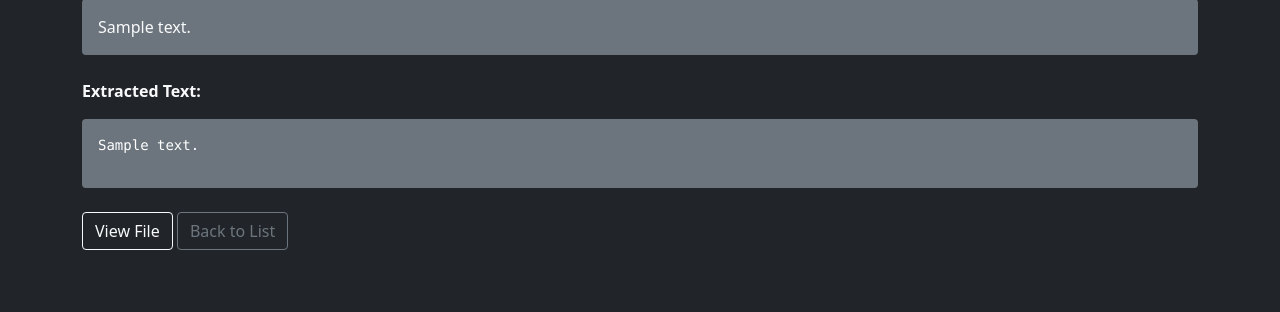
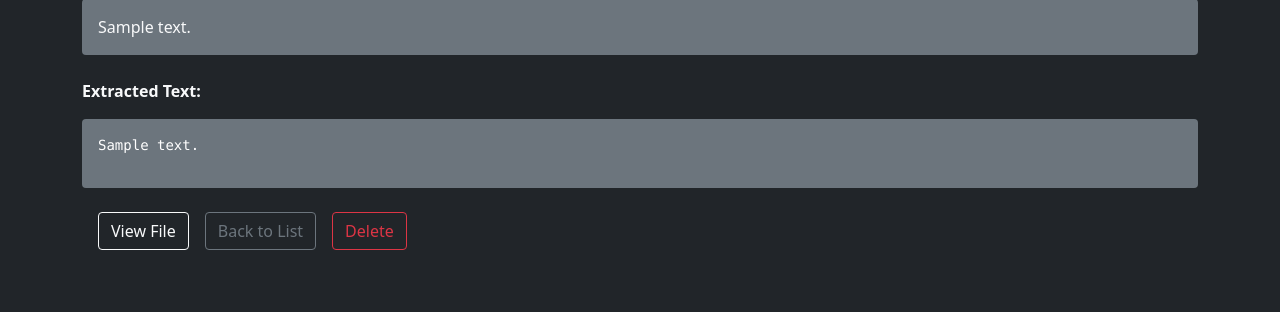
Before and after one commit to msncoder/dms_project, a Django app: page /document/1/ in a window 1280 px wide. Shown: the part 255-567 px from the top of the page. Run offline with Django 5.2, Linux system fonts and the light colour scheme; a user stored in the database is signed in; data comes from the database, SQL or seed files in the repository; both versions use the stored data as it was after the commit; tables that the repository leaves empty hold one stand-in row (values such as "Sample post").

Commit message:
complete project

```diff
--- a/documents/models.py
+++ b/documents/models.py
@@ -1,6 +1,77 @@
-from django.contrib.auth.models import AbstractUser, Group, Permission
+# from django.contrib.auth.models import AbstractUser, BaseUserManager, Group, Permission
+# from django.db import models
+
+# class CustomUser(AbstractUser):
+#     ROLE_CHOICES = (
+#         ('superadmin', 'Super Admin'),
+#         ('admin', 'Admin'),
+#         ('editor', 'Editor'),
+#     )
+#     role = models.CharField(max_length=20, choices=ROLE_CHOICES, default='editor')
+
+#     # Fix reverse accessor conflict
+#     groups = models.ManyToManyField(
+#         Group,
+#         related_name='customuser_set',  # ✅ change this
+#         blank=True,
+#         help_text=(
+#             'The groups this user belongs to. A user will get all permissions '
+#             'granted to each of their groups.'
+#         ),
+#         verbose_name='groups',
+#     )
+
+#     user_permissions = models.ManyToManyField(
+#         Permission,
+#         related_name='customuser_set',  # ✅ change this too
+#         blank=True,
+#         help_text='Specific permissions for this user.',
+#         verbose_name='user permissions',
+#     )
+
+
+# class Document(models.Model):
+#     user = models.ForeignKey(CustomUser, on_delete=models.CASCADE)
+#     title = models.CharField(max_length=255)
+#     category = models.CharField(max_length=100)
+#     file = models.FileField(upload_to='documents/')
+#     summary = models.TextField(blank=True, null=True)
+#     extracted_text = models.TextField(blank=True, null=True)
+#     uploaded_at = models.DateTimeField(auto_now_add=True)
+
+#     def __str__(self):
+#         return self.title
+
+
+
+from django.contrib.auth.models import AbstractUser, BaseUserManager, Group, Permission
 from django.db import models
 
+# 🔸 Step 1: Custom Manager
+class CustomUserManager(BaseUserManager):
+    def create_user(self, username, email=None, password=None, **extra_fields):
+        if not username:
+            raise ValueError('The Username must be set')
+        email = self.normalize_email(email)
+        extra_fields.setdefault('role', 'editor')  # Default role
+        user = self.model(username=username, email=email, **extra_fields)
+        user.set_password(password)
+        user.save(using=self._db)
+        return user
+
+    def create_superuser(self, username, email=None, password=None, **extra_fields):
+        extra_fields.setdefault('is_staff', True)
+        extra_fields.setdefault('is_superuser', True)
+        extra_fields.setdefault('role', 'superadmin')  # Superuser role
+
+        if extra_fields.get('is_staff') is not True:
+            raise ValueError('Superuser must have is_staff=True.')
+        if extra_fields.get('is_superuser') is not True:
+            raise ValueError('Superuser must have is_superuser=True.')
+
+        return self.create_user(username, email, password, **extra_fields)
+
+# 🔸 Step 2: Custom User Model
 class CustomUser(AbstractUser):
     ROLE_CHOICES = (
         ('superadmin', 'Super Admin'),
@@ -9,27 +80,27 @@ class CustomUser(AbstractUser):
     )
     role = models.CharField(max_length=20, choices=ROLE_CHOICES, default='editor')
 
-    # Fix reverse accessor conflict
     groups = models.ManyToManyField(
         Group,
-        related_name='customuser_set',  # ✅ change this
+        related_name='customuser_set',
         blank=True,
-        help_text=(
-            'The groups this user belongs to. A user will get all permissions '
-            'granted to each of their groups.'
-        ),
         verbose_name='groups',
+        help_text='Groups this user belongs to.'
     )
 
     user_permissions = models.ManyToManyField(
         Permission,
-        related_name='customuser_set',  # ✅ change this too
+        related_name='customuser_set',
         blank=True,
-        help_text='Specific permissions for this user.',
         verbose_name='user permissions',
+        help_text='Specific permissions for this user.'
     )
 
+    # 👇 Assign custom manager
+    objects = CustomUserManager()
 
+
+# 🔸 Step 3: Document model
 class Document(models.Model):
     user = models.ForeignKey(CustomUser, on_delete=models.CASCADE)
     title = models.CharField(max_length=255)
--- a/documents/templates/documents/detail.html
+++ b/documents/templates/documents/detail.html
@@ -46,8 +46,15 @@
 <div class="bg-secondary p-3 rounded table-responsive" style="max-height: 300px; overflow-y: scroll;">
       <pre class="text-white">{{ document.extracted_text }}</pre>
     </div>
-    <a href="{{ document.file.url }}" class="btn btn-outline-light mt-4 mb-4" target="_blank">View File</a>
-    <a href="{% url 'document_list' %}" class="btn btn-outline-secondary mt-4 mb-4">Back to List</a>
+    <div class="d-flex ">
+      <a href="{{ document.file.url }}" class="btn btn-outline-light mt-4 mb-4 ms-3" target="_blank">View File</a>
+    <a href="{% url 'document_list' %}" class="btn btn-outline-secondary mt-4 mb-4 ms-3">Back to List</a>
+    <form method="post" action="{% url 'delete_document' document.pk %}">
+  {% csrf_token %}
+  <button type="submit" class="btn btn-outline-danger mt-4 mb-4 ms-3">Delete</button>
+</form>
+
+    </div>
   </div>
 </body>
 </html>
--- a/documents/templates/documents/list.html
+++ b/documents/templates/documents/list.html
@@ -116,7 +116,10 @@ tbody td {
   </div> {% endcomment %}
 
   <div class="d-flex justify-content-between align-items-center mb-3">
+  <div>
+    <a href="{% url 'logout' %}" class="btn btn-danger btn-lg px-5 m-3 btn-hover-reverse">Logout</a>
   <a href="{% url 'upload_document' %}" class="btn btn-light btn-lg px-5 m-3 btn-hover-reverse">Upload</a>
+  </div>
 
   <form class="d-flex">
     <input id="searchInput" class="form-control me-2 bg-dark text-white border-secondary "
--- a/documents/templates/documents/upload.html
+++ b/documents/templates/documents/upload.html
@@ -81,7 +81,7 @@
                 {% endfor %}
 
                 <button type="submit" class="btn btn-outline-light btn-lg px-5">Upload</button>
-<a href="{% url 'document_list' %}" class="btn btn-light btn-lg px-5 m-3 btn-hover-reverse">Back</a>
+                <a href="{% url 'document_list' %}" class="btn btn-light btn-lg px-5 m-3 btn-hover-reverse">Back</a>
               </form>
             </div>
 
--- a/documents/urls.py
+++ b/documents/urls.py
@@ -6,7 +6,7 @@ urlpatterns = [
     path('list/', views.document_list, name='document_list'),  # ✅ Add this
     # path('ajax-search/', views.ajax_search_documents, name='ajax_search_documents'),
     path('document/<int:pk>/', views.document_detail, name='document_detail'),
-    path('document/<int:pk>/', views.delete_document, name='delete_document'),
+    path('delete/<int:pk>/', views.delete_document, name='delete_document'),
     path('register/',views.register,name='register'),
     path('login/',views.user_login,name='login'),
     path('logout/',views.user_logout,name='logout'),
--- a/documents/views.py
+++ b/documents/views.py
@@ -56,7 +56,7 @@ def user_login(request):
 
     return render(request,'accounts/login.html')
 
-# @login_required
+@login_required
 def user_logout(request):
     logout(request)
     return redirect('login')
@@ -64,7 +64,7 @@ def user_logout(request):
 # authentication ends
 
 
-# @login_required
+@login_required
 def document_list(request):
     if request.user.role == 'editor':
         documents = Document.objects.filter(user=request.user).order_by('-uploaded_at')
@@ -72,23 +72,29 @@ def document_list(request):
         documents = Document.objects.all().order_by('-uploaded_at')  # 👈 Removed user filter
     return render(request, 'documents/list.html', {'documents': documents})
 
-# @login_required
+@login_required
 def document_detail(request, pk):
     document = get_object_or_404(Document, pk=pk)
     if request.user == document.user or is_admin(request.user):
         return render(request, 'documents/detail.html', {'document': document})
     return redirect('document_list')
 
-# @login_required
-def delete_document(request,pk):
-    document = get_object_or_404(Document, id=pk)
-    if request.user == document.user or is_admin(request.user):
-        document.delete()
-
-    return redirect('document_list')
+@login_required
+def delete_document(request, pk):
+    print("delete")
+    document = get_object_or_404(Document, pk=pk)
+    if request.method == 'POST':
+        if request.user == document.user or is_admin(request.user):
+            print("Deleting:", document.title)
+            document.delete()
+            return redirect('document_list')
+        else:
+            print("No permission to delete.")
+    return redirect('document_detail', pk=pk)
 
 
-# @login_required
+
+@login_required
 def upload_document(request):
     if request.method == 'POST':
         form = DocumentForm(request.POST, request.FILES)
--- a/requirements.txt
+++ b/requirements.txt
@@ -37,6 +37,7 @@ prov==2.1.1
 psycopg2-binary==2.9.10
 puremagic==1.30
 pydot==4.0.1
+pydot==4.0.1
 PyMuPDF==1.26.3
 pyparsing==3.2.3
 pytesseract==0.3.13
```
Also changed, not shown: db.sqlite3, documents/migrations/0002_alter_customuser_managers_alter_customuser_groups.py (added), media/documents/WhatsApp_Image_2025-05-29_at_05_gOkajyP.27.51_6eb4fc55.jpg (added).
